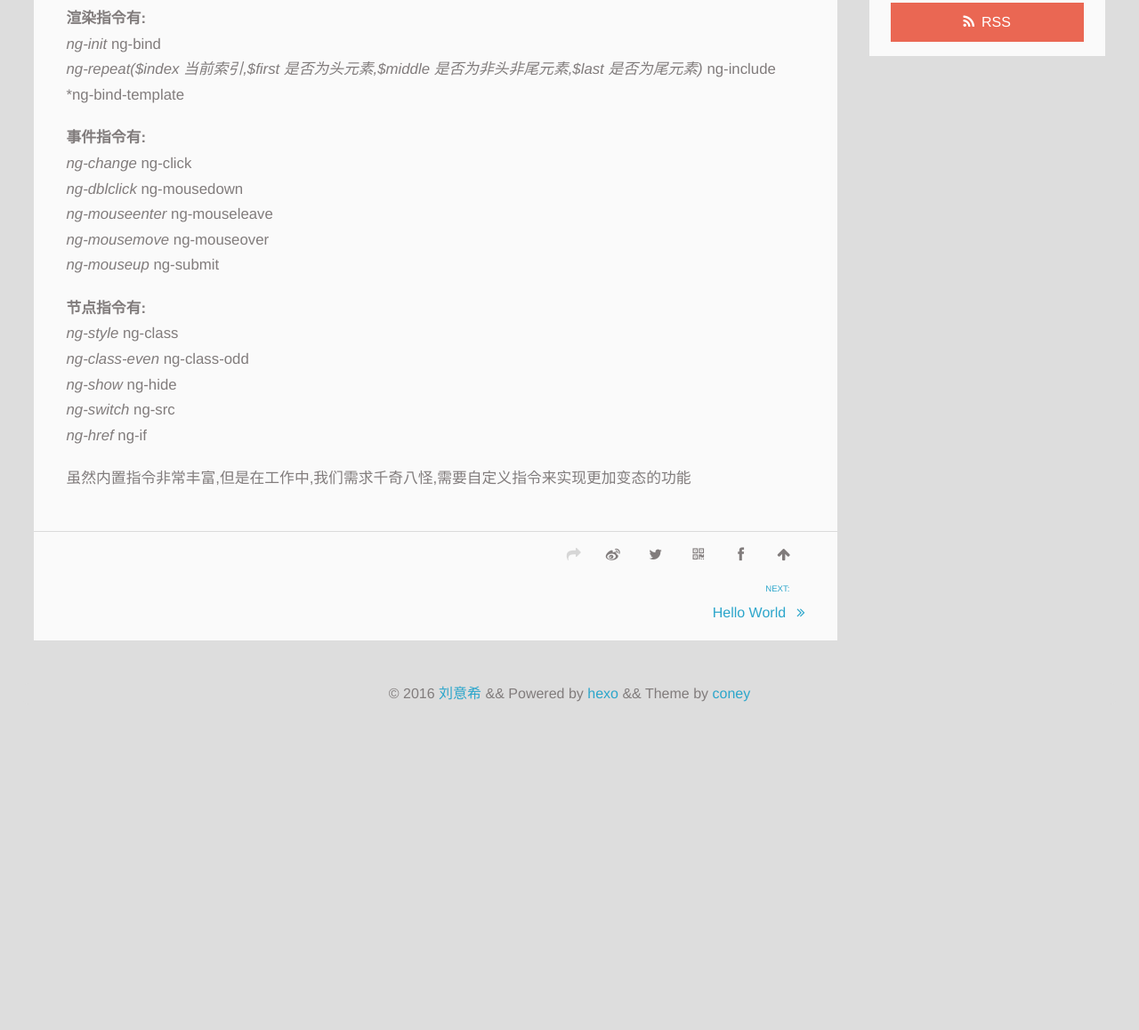
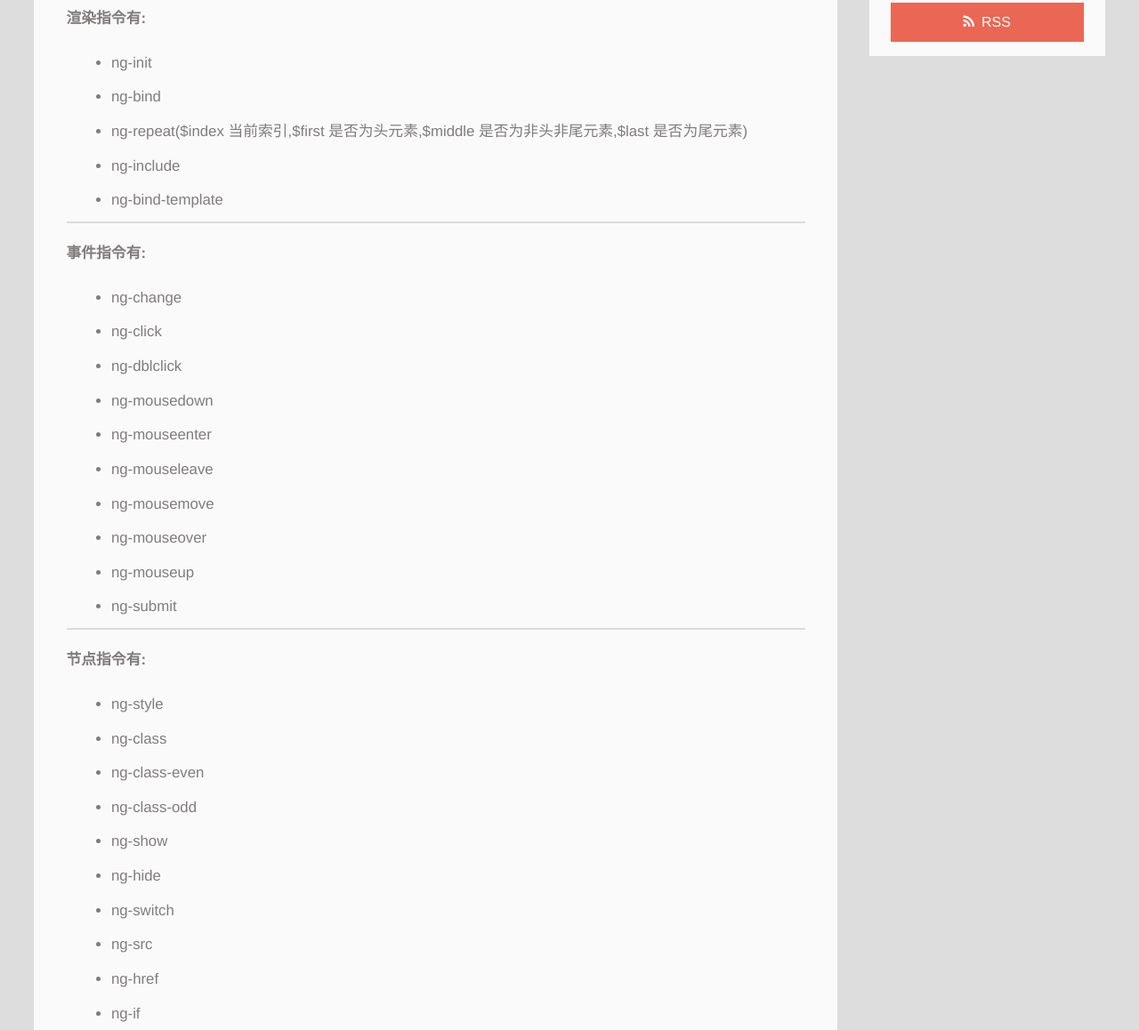
Before and after one commit to liuyixizhoujianlei/liuyixizhoujianlei.github.io, a plain HTML site: page 2016/01/29/hexo/index.html in a window 1280 px wide. Shown: the part 521-1679 px from the top of the page at 89% size. Before the commit the page ends 1369 px from the top, so only its background shows below. Drawn offline with Linux system fonts and the light colour scheme; a script that the page names is missing; files whose address does not match are found by name.

Commit message:
Site updated: 2016-01-29 14:51:57

```diff
--- a/2016/01/29/hexo/index.html
+++ b/2016/01/29/hexo/index.html
@@ -13,8 +13,11 @@
     <meta name="author" content="刘意希">
 
     <meta name="description" content="Angularjs 指令详解! 可以利用指令来扩展HTML标签，增加声明式语法来实现想做的任何事，可以对应用有特殊意义的元素和属性来替换一般的HTML标签
-内置指令有三种:渲染指令,事件指令,节点指令 渲染指令有:    ng-init
-    ng-bind    ng-repeat($index">
+内置指令有三种:渲染指令,事件指令,节点指令 渲染指令有:
+
+ng-init
+ng-bind
+ng-repeat($index 当前索引,$fi">
 
 
 
@@ -83,8 +86,8 @@
       <a href="http://yoursite.com" title="刘意希">刘意希</a>
     </p>
   <p class="article-time">
-    <time datetime="2016-01-29T06:47:37.758Z" itemprop="datePublished">2016-01-29</time>
-    Updated:<time datetime="2016-01-29T06:47:37.754Z" itemprop="dateModified">2016-01-29</time>
+    <time datetime="2016-01-29T06:51:47.391Z" itemprop="datePublished">2016-01-29</time>
+    Updated:<time datetime="2016-01-29T06:51:47.387Z" itemprop="dateModified">2016-01-29</time>
 
   </p>
 </header>
@@ -97,21 +100,43 @@
 		</div>
 
 		<h1 id="Angularjs__u6307_u4EE4_u8BE6_u89E3_21"><a href="#Angularjs__u6307_u4EE4_u8BE6_u89E3_21" class="headerlink" title="Angularjs 指令详解!"></a> Angularjs 指令详解!</h1><p> 可以利用指令来扩展HTML标签，增加声明式语法来实现想做的任何事，可以对应用有特殊意义的元素和属性来替换一般的HTML标签</p>
-<h2 id="u5185_u7F6E_u6307_u4EE4_u6709_u4E09_u79CD_3A_u6E32_u67D3_u6307_u4EE4_2C_u4E8B_u4EF6_u6307_u4EE4_2C_u8282_u70B9_u6307_u4EE4"><a href="#u5185_u7F6E_u6307_u4EE4_u6709_u4E09_u79CD_3A_u6E32_u67D3_u6307_u4EE4_2C_u4E8B_u4EF6_u6307_u4EE4_2C_u8282_u70B9_u6307_u4EE4" class="headerlink" title="内置指令有三种:渲染指令,事件指令,节点指令"></a>内置指令有三种:渲染指令,事件指令,节点指令</h2><p> <strong>渲染指令有:</strong><br>    <em>ng-init
-    </em>ng-bind<br>    <em>ng-repeat($index 当前索引,$first 是否为头元素,$middle 是否为非头非尾元素,$last 是否为尾元素)
-    </em>ng-include<br>    *ng-bind-template</p>
-<p> <strong>事件指令有:</strong><br>    <em>ng-change
-    </em>ng-click<br>    <em>ng-dblclick
-    </em>ng-mousedown<br>    <em>ng-mouseenter
-    </em>ng-mouseleave<br>    <em>ng-mousemove
-    </em>ng-mouseover<br>    <em>ng-mouseup
-    </em>ng-submit</p>
-<p> <strong>节点指令有:</strong><br>    <em>ng-style
-    </em>ng-class<br>    <em>ng-class-even
-    </em>ng-class-odd<br>    <em>ng-show
-    </em>ng-hide<br>    <em>ng-switch
-    </em>ng-src<br>    <em>ng-href
-    </em>ng-if</p>
+<h2 id="u5185_u7F6E_u6307_u4EE4_u6709_u4E09_u79CD_3A_u6E32_u67D3_u6307_u4EE4_2C_u4E8B_u4EF6_u6307_u4EE4_2C_u8282_u70B9_u6307_u4EE4"><a href="#u5185_u7F6E_u6307_u4EE4_u6709_u4E09_u79CD_3A_u6E32_u67D3_u6307_u4EE4_2C_u4E8B_u4EF6_u6307_u4EE4_2C_u8282_u70B9_u6307_u4EE4" class="headerlink" title="内置指令有三种:渲染指令,事件指令,节点指令"></a>内置指令有三种:渲染指令,事件指令,节点指令</h2><p> <strong>渲染指令有:</strong></p>
+<ul>
+<li>ng-init</li>
+<li>ng-bind</li>
+<li>ng-repeat($index 当前索引,$first 是否为头元素,$middle 是否为非头非尾元素,$last 是否为尾元素)</li>
+<li>ng-include</li>
+<li>ng-bind-template</li>
+</ul>
+<hr>
+<p> <strong>事件指令有:</strong></p>
+<ul>
+<li>ng-change</li>
+<li>ng-click</li>
+<li>ng-dblclick</li>
+<li>ng-mousedown</li>
+<li>ng-mouseenter</li>
+<li>ng-mouseleave</li>
+<li>ng-mousemove</li>
+<li>ng-mouseover</li>
+<li>ng-mouseup</li>
+<li>ng-submit</li>
+</ul>
+<hr>
+<p> <strong>节点指令有:</strong></p>
+<ul>
+<li>ng-style</li>
+<li>ng-class</li>
+<li>ng-class-even</li>
+<li>ng-class-odd</li>
+<li>ng-show </li>
+<li>ng-hide </li>
+<li>ng-switch</li>
+<li>ng-src </li>
+<li>ng-href</li>
+<li>ng-if</li>
+</ul>
+<hr>
 <p>虽然内置指令非常丰富,但是在工作中,我们需求千奇八怪,需要自定义指令来实现更加变态的功能</p>
 
 	</div>
```
Also changed, not shown: archives/2016/01/index.html (+1 -1 lines), archives/2016/index.html (+1 -1 lines), archives/index.html (+1 -1 lines), index.html (+6 -3 lines).
